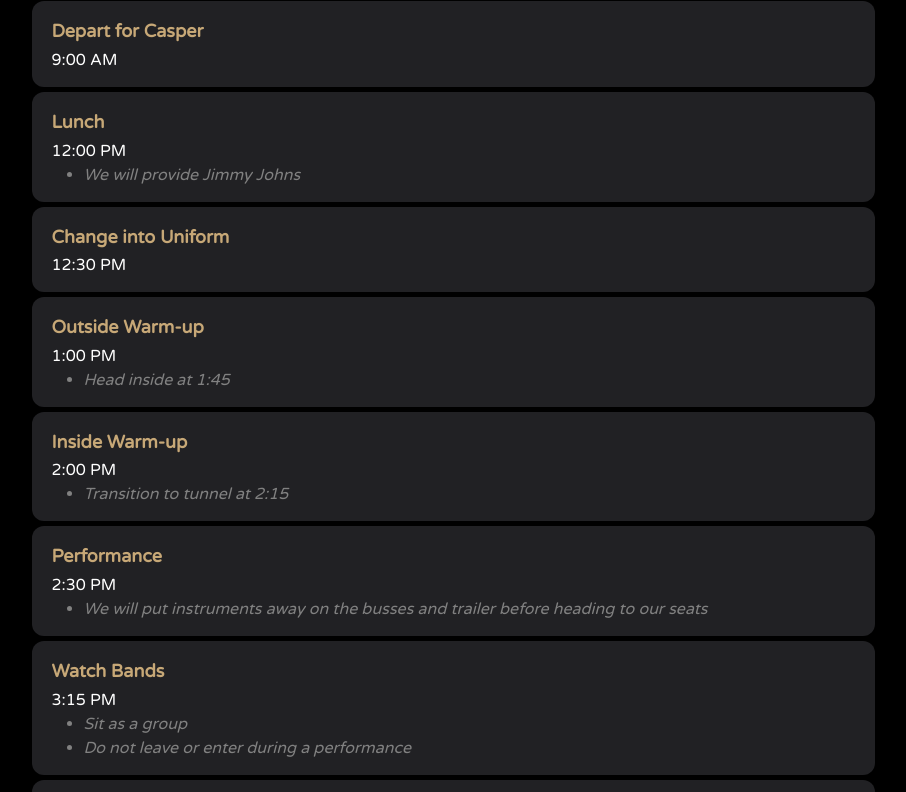
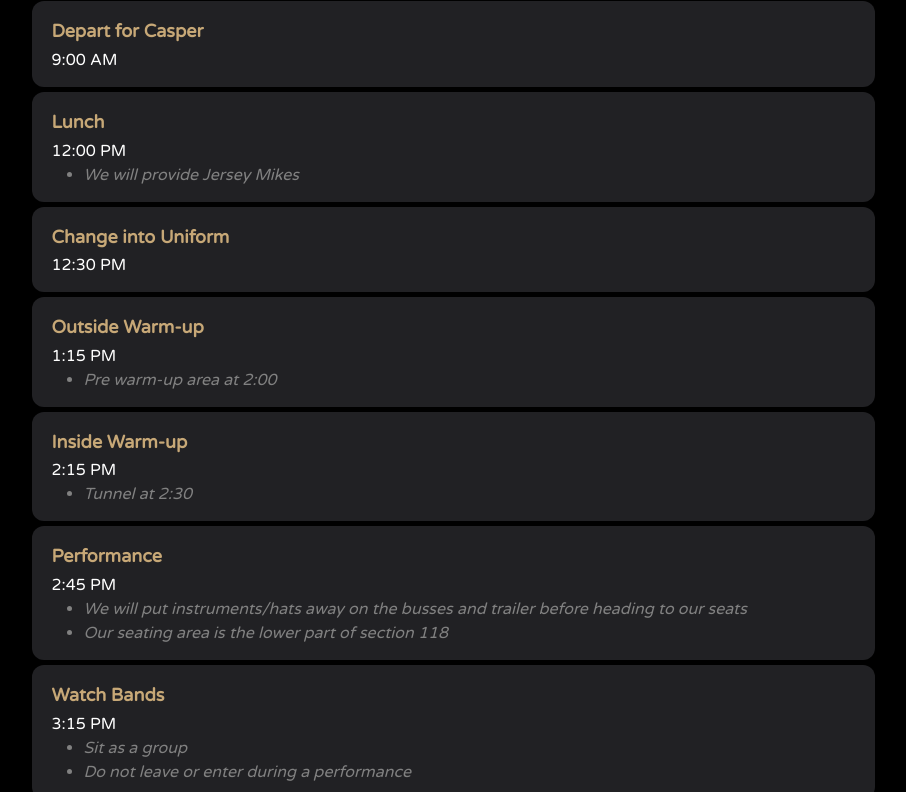
Before and after one commit to btschu/state_marching_itinerary, a plain HTML site: page index.html in a window 1280 px wide. Shown: the part 1259-2051 px from the top of the page, without its empty margins (187-1093 px from the left). Drawn offline with Linux system fonts and the light colour scheme.

Commit message:
time changes

```diff
--- a/index.html
+++ b/index.html
@@ -130,7 +130,7 @@
                 <h4>Lunch</h4>
                 <div><time>12:00 PM</time></div>
                 <ul>
-                  <li>We will provide Jimmy Johns</li>
+                  <li>We will provide Jersey Mikes</li>
                   <!-- <li>Travel to warm-up 2 at 2:10</li> -->
                 </ul>
               </div>
@@ -150,9 +150,9 @@
             <div class="row schedule-item">
               <div class="">
                 <h4>Outside Warm-up</h4>
-                <div><time>1:00 PM</time></div>
+                <div><time>1:15 PM</time></div>
                 <ul>
-                  <li>Head inside at 1:45</li>
+                  <li>Pre warm-up area at 2:00</li>
                   <!-- <li>We will take pictures</li> -->
                 </ul>
               </div>
@@ -161,9 +161,9 @@
             <div class="row schedule-item">
               <div class="">
                 <h4>Inside Warm-up</h4>
-                <div><time>2:00 PM</time></div>
+                <div><time>2:15 PM</time></div>
                 <ul>
-                  <li>Transition to tunnel at 2:15</li>
+                  <li>Tunnel at 2:30</li>
                   <!-- <li>Stay on High School Campus</li> -->
                 </ul>
               </div>
@@ -172,10 +172,11 @@
             <div class="row schedule-item">
               <div class="">
                 <h4>Performance</h4>
-                <div><time>2:30 PM</time></div>
+                <div><time>2:45 PM</time></div>
                 <ul>
                   <!-- <li>Picture</li> -->
-                  <li>We will put instruments away on the busses and trailer before heading to our seats</li>
+                  <li>We will put instruments/hats away on the busses and trailer before heading to our seats</li>
+                  <li>Our seating area is the lower part of section 118</li>
                 </ul>
               </div>
             </div>
@@ -224,7 +225,7 @@
             <div class="row schedule-item">
               <div class="">
                 <h4>Arrive at SHS</h4>
-                <div><time>11:30 PM</time></div>
+                <div><time>~11:30 PM</time></div>
                 <ul>
                   <li>EVERYONE needs to help unload</li>
                 </ul>
```
